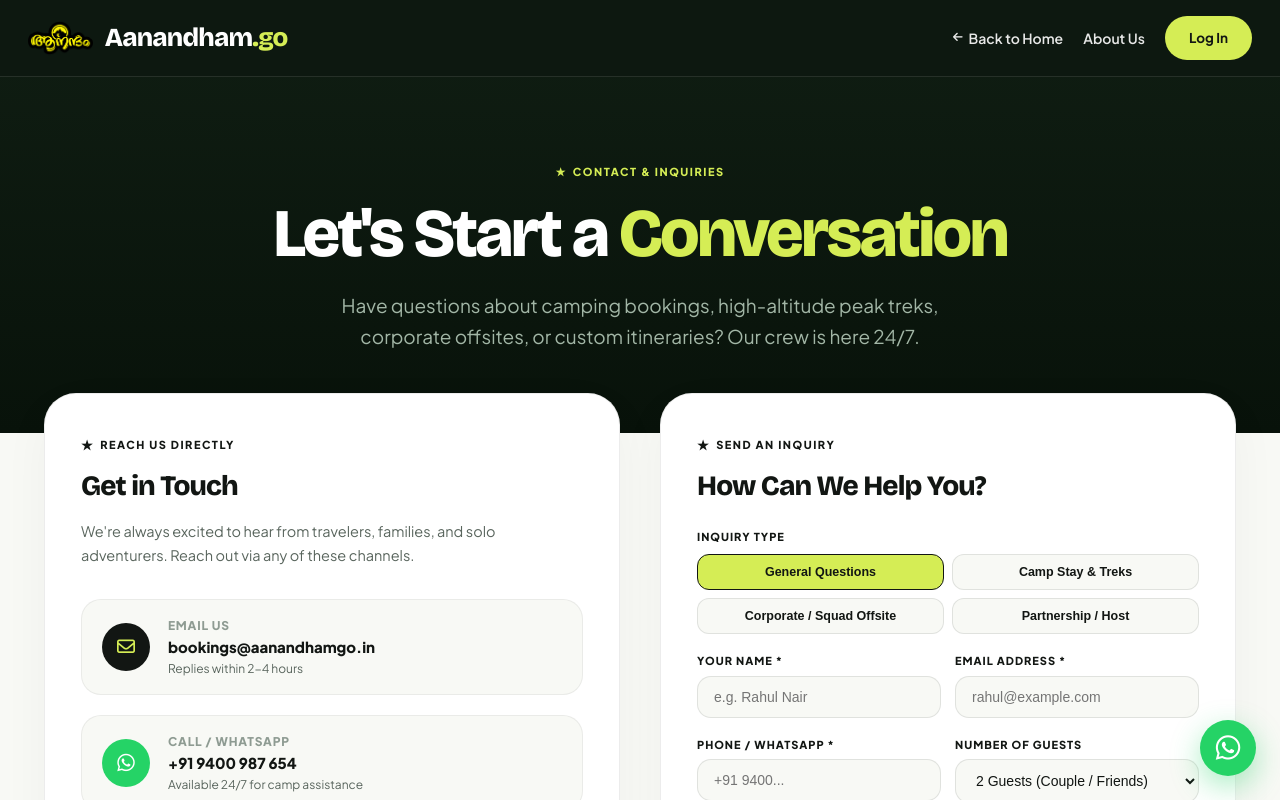
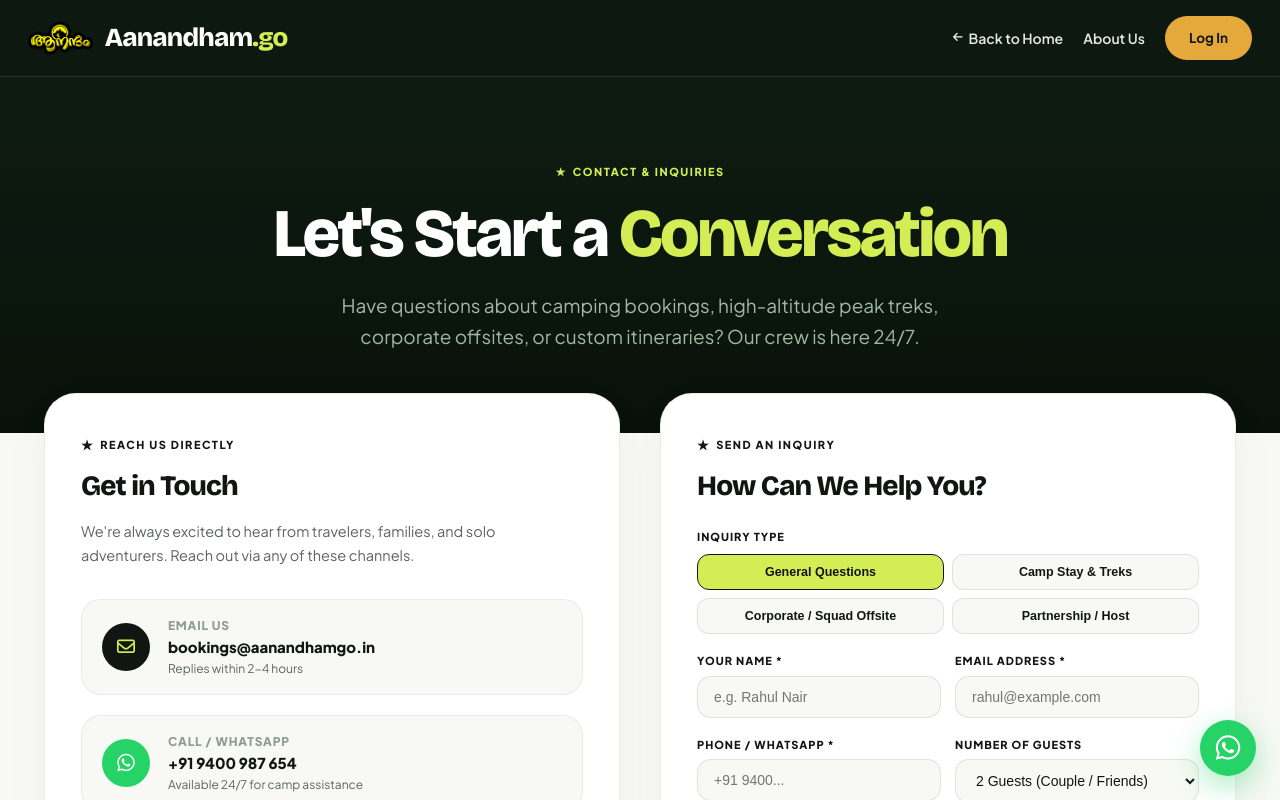
Before and after one commit to AmanTShekar/aanandham.go, a Next.js app: page /contact in a window 1280 px wide. Shown: the top 800 px of the page. Built offline with nearby package versions, Linux system fonts and the light colour scheme.

Commit message:
feat: integrate official 6-scale Figma design system tokens into globals.css and CustomThemeCalendar

```diff
--- a/src/app/globals.css
+++ b/src/app/globals.css
@@ -7,24 +7,92 @@
   color-scheme: light only;
   forced-color-adjust: none;
 
-  --bg-page: #F8F9F5;
+  /* ─────────────────────────────────────────────────────────────
+     FIGMA OFFICIAL COLOR PALETTE SYSTEM (Aanandham.go Tokens)
+  ───────────────────────────────────────────────────────────── */
+  /* 1. Primary Scale (Deep Forest & Midnight Obsidian) */
+  --primary-100: #C1F2CF;
+  --primary-200: #8ECDA1;
+  --primary-300: #71A480;
+  --primary-400: #557C61;
+  --primary-500: #3A5743;
+  --primary-600: #223527;
+  --primary-700: #0B150E;
+  --primary-base: #0B150E;
+
+  /* 2. Secondary Scale (Kerala Sunrise Amber Gold) */
+  --secondary-100: #FCD5A6;
+  --secondary-200: #E5A93B;
+  --secondary-300: #B5852D;
+  --secondary-400: #88631F;
+  --secondary-500: #5D4312;
+  --secondary-600: #352507;
+  --secondary-700: #190F02;
+  --secondary-base: #E5A93B;
+
+  /* 3. Tertiary Scale (Campfire Flame Ochre) */
+  --tertiary-100: #FEE4D2;
+  --tertiary-200: #FCB162;
+  --tertiary-300: #D48A22;
+  --tertiary-400: #A26917;
+  --tertiary-500: #74490E;
+  --tertiary-600: #482C05;
+  --tertiary-700: #201101;
+  --tertiary-base: #D48A22;
+
+  /* 4. Quaternary Scale (Morning Mist / Stone Canvas) */
+  --quaternary-100: #EAEFE5;
+  --quaternary-200: #C2C7BC;
+  --quaternary-300: #9CA097;
+  --quaternary-400: #777B74;
+  --quaternary-500: #555752;
+  --quaternary-600: #343633;
+  --quaternary-700: #171816;
+  --quaternary-base: #EAEFE5;
+
+  /* 5. Quinary Scale (Eucalyptus Wilderness Sage) */
+  --quinary-100: #C5E6D1;
+  --quinary-200: #A2BDAB;
+  --quinary-300: #7F9687;
+  --quinary-400: #5F7065;
+  --quinary-500: #404D45;
+  --quinary-600: #242C27;
+  --quinary-700: #0E120F;
+  --quinary-base: #5F7065;
+
+  /* 6. Neutral Greys */
+  --grey-100: #E3E8E3;
+  --grey-200: #BAC0BA;
+  --grey-300: #959A95;
+  --grey-400: #717571;
+  --grey-500: #4F524F;
+  --grey-600: #2F312F;
+  --grey-700: #121312;
+
+  /* Semantic UI Tokens */
+  --bg-page: var(--quaternary-100);
   --bg-card: #FFFFFF;
-  --bg-card-alt: #F1F3EC;
-  --bg-dark-footer: #0E1A11;
-  --bg-dark-footer-grad: linear-gradient(180deg, #101E13 0%, #08120A 100%);
+  --bg-card-alt: var(--grey-100);
+  --bg-dark-obsidian: var(--primary-700);
+  --bg-dark-footer: #0B150E;
+  --bg-dark-footer-grad: linear-gradient(180deg, #0B150E 0%, #060B07 100%);
 
-  --accent-lime: #D5ED55;
-  --accent-lime-hover: #C5DD45;
-  --accent-lime-glow: rgba(213, 237, 85, 0.35);
+  --accent-gold: var(--secondary-200);
+  --accent-gold-hover: #D4982A;
+  --accent-gold-glow: rgba(229, 169, 59, 0.4);
 
-  --text-dark: #121613;
-  --text-muted: #48544C;         /* High-contrast WCAG AA compliant */
-  --text-light-muted: #59655D;   /* WCAG AA compliant on #F8F9F5 */
+  --accent-lime: var(--secondary-200); /* Mapped to Sunrise Amber Gold #E5A93B */
+  --accent-lime-hover: #D4982A;
+  --accent-lime-glow: rgba(229, 169, 59, 0.4);
+
+  --text-dark: var(--primary-700);
+  --text-muted: var(--quinary-400);
+  --text-light-muted: #59655D;
   --text-white: #FFFFFF;
-  --text-white-muted: #A2B6A6;
+  --text-white-muted: var(--primary-200);
 
-  --border-light: rgba(18, 22, 19, 0.08);
-  --border-card: rgba(18, 22, 19, 0.06);
+  --border-light: rgba(11, 21, 14, 0.08);
+  --border-card: rgba(11, 21, 14, 0.06);
   --shadow-soft: 0 10px 30px rgba(0, 0, 0, 0.03);
   --shadow-hover: 0 16px 40px rgba(0, 0, 0, 0.06);
 }
--- a/src/components/CustomThemeCalendar.jsx
+++ b/src/components/CustomThemeCalendar.jsx
@@ -165,18 +165,18 @@ export default function CustomThemeCalendar({
 
     const isDark = theme === 'dark';
     const isGold = theme === 'gold';
-    const accentColor = isGold ? '#E5B84A' : '#D5ED55';
+    const accentColor = '#E5A93B'; // Figma Secondary Base: Sunrise Amber Gold
 
     // Inner Calendar UI Content (reused for both inline and modal view)
     const calendarContent = (
         <div style={{
-            background: isDark ? '#101E13' : '#FFFFFF',
+            background: isDark ? '#0B150E' : '#FFFFFF',
             borderRadius: '28px',
             padding: '24px',
-            color: isDark ? '#FFFFFF' : '#121613',
+            color: isDark ? '#FFFFFF' : '#0B150E',
             width: '100%',
             maxWidth: '460px',
-            border: isDark ? '1px solid rgba(213, 237, 85, 0.25)' : '1px solid rgba(18, 22, 19, 0.12)',
+            border: isDark ? '1px solid rgba(229, 169, 59, 0.35)' : '1px solid rgba(11, 21, 14, 0.12)',
             boxShadow: isDark ? '0 25px 80px rgba(0, 0, 0, 0.7)' : '0 20px 60px rgba(0, 0, 0, 0.14)'
         }}>
             {/* Modal / Card Header */}
```
